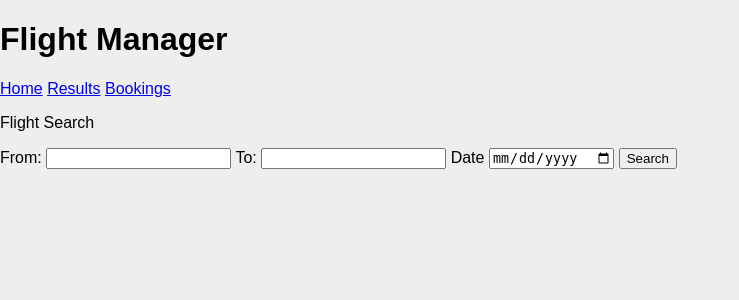
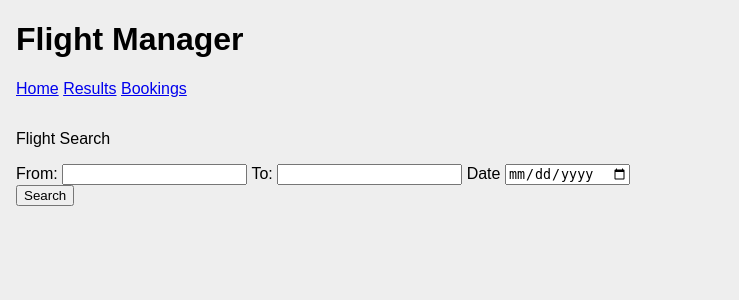
Before and after one commit to David-Joicey/Flight_Manager, a Flask app: page / in a window 1280 px wide. Shown: the top 300 px of the page, without its empty margins (0-739 px from the left). Run offline with Flask 3, Linux system fonts and the light colour scheme.

Commit message:
Added app.py comments and updated visual layout of existing components

```diff
--- a/app.py
+++ b/app.py
@@ -2,12 +2,14 @@ import os
 from flask import Flask, render_template, request
 from services.mock_flight_api import MockFlightAPI
 
+#Factory Function to create Flask app instance
 def create_app(test_config=None):
     app = Flask(__name__, instance_relative_config=True)
     app.config.from_mapping(
         SECRET_KEY=os.environ.get('SECRET_KEY', 'dev'), #Change key in production
         DATABASE=os.path.join(app.instance_path, 'flaskr.sqlite'),
     )
+    #Test configuration toggle
     if test_config is None:
         app.config.from_pyfile('config.py', silent=True)
     else:
@@ -22,6 +24,7 @@ def create_app(test_config=None):
     #Results page route
     @app.route('/results')
     def results():
+        #Gets flight search parameters from the search form
         origin = request.args.get('From')
         destination = request.args.get('To')
         date = request.args.get('date')
--- a/static/styles.css
+++ b/static/styles.css
@@ -8,11 +8,11 @@ body {
     width: 80%;
     margin-left: auto;
     margin-right: auto;
-    margin-top: 20px;
-    padding: 20px;
-    padding-top: 20px;
+    margin-top: 2rem;
+    padding: 1rem;
+    padding-top: 2rem;
     background: #ffffff;
-    border-radius: 8px;
+    border-radius: 0.5rem;
     }
 
 .results-table {
@@ -23,3 +23,13 @@ table, th, td {
     border : 1px solid black;
     border-collapse: collapse;
     }
+
+header {
+    margin-left: 1rem;
+    }
+
+.search-container {
+    width: 50%;
+    margin-left: 1rem;
+    margin-top: 2rem;
+}
--- a/templates/index.html
+++ b/templates/index.html
@@ -5,8 +5,9 @@
 {% block header %}Flight Manager{% endblock %}
 
 {% block content %}
+    <div class="search-container">
         <p>Flight Search</p>
-    <form action="/results" method="GET">
+        <form action="/results" method="GET" class="search-form">
             <label for="From">From:</label>
             <input type="text" id="From" name="From" required>
 
@@ -18,4 +19,5 @@
 
             <button type="submit">Search</button>
         </form>
+    </div>
 {% endblock %}
```
Lines whose indentation alone changed are shown as unchanged.
